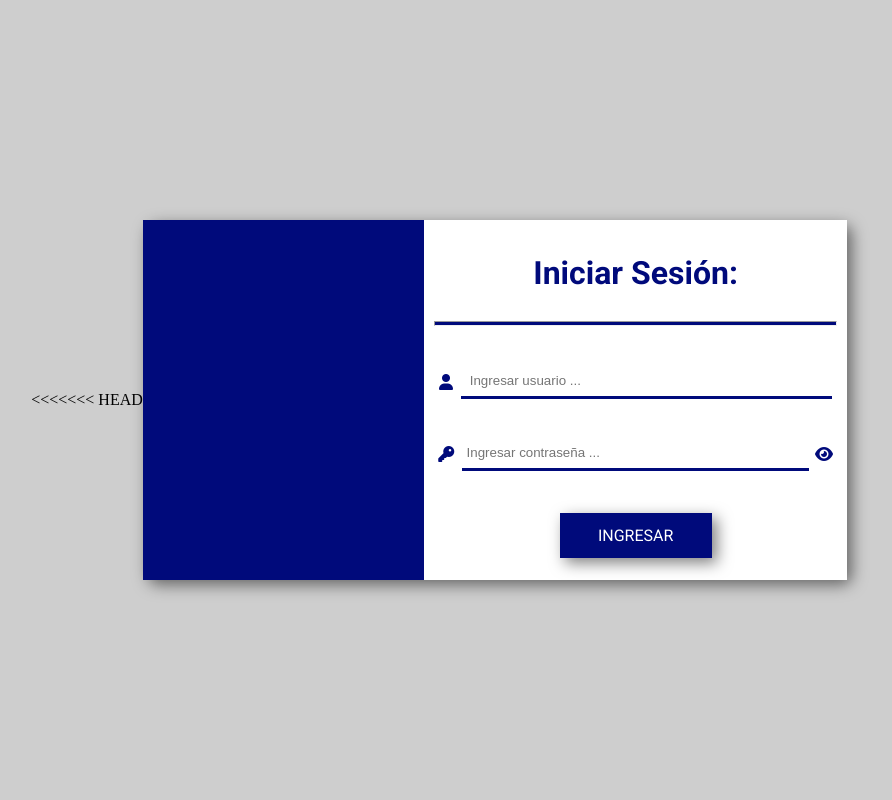
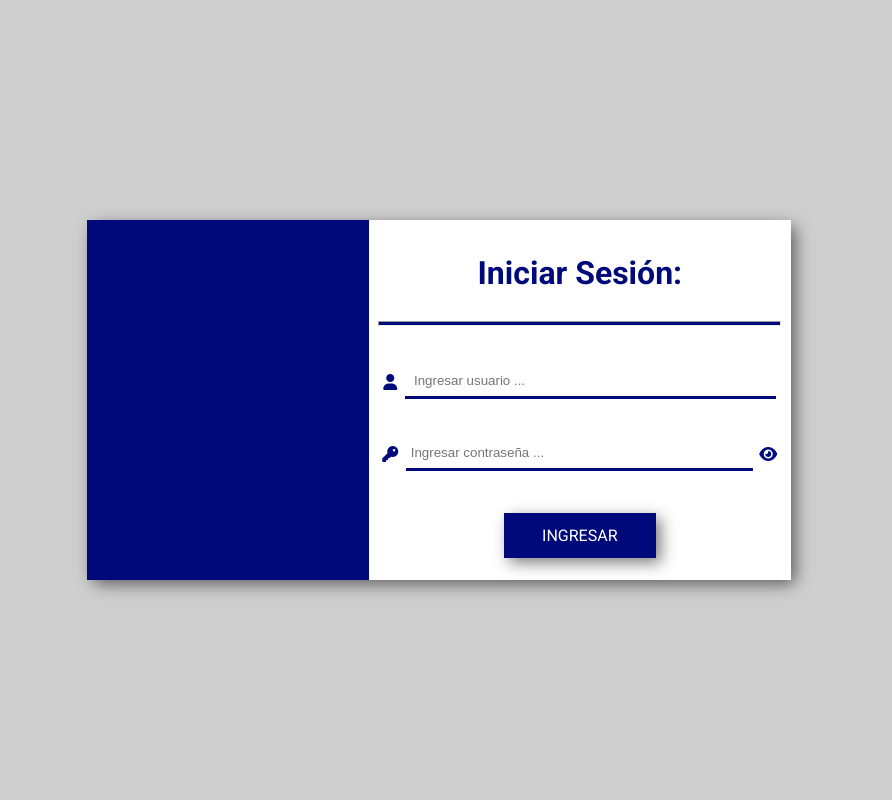
Before and after one commit to DiegoNiS/DATABios, a Django app: template DATABIOS/templates/login.html in a window 1280 px wide. Shown: the whole page, without its empty margins (201-1093 px from the left). Run offline with Django 3.2, Linux system fonts and the light colour scheme; the template is opened without the code that fills it, so the values that code supplies are empty.

Commit message:
reparando error

```diff
--- a/DATABIOS/DATABIOS/settings.py
+++ b/DATABIOS/DATABIOS/settings.py
@@ -40,6 +40,7 @@ INSTALLED_APPS = [
     'rest_framework',
     'Usuario',
     'Inventario',
+    'Core',
 ]
 
 MIDDLEWARE = [
--- a/DATABIOS/Inventario/forms.py
+++ b/DATABIOS/Inventario/forms.py
@@ -1,7 +1,7 @@
 # Proyecto/inventario/forms.py
 
 from django import forms
-from .models import Producto, Categoria
+from Core.models import Producto, Categoria
 
 class ProductoForm(forms.ModelForm):
     class Meta:
--- a/DATABIOS/Inventario/views.py
+++ b/DATABIOS/Inventario/views.py
@@ -2,7 +2,7 @@
 from django.shortcuts import render, redirect
 from django.contrib.auth.decorators import login_required
 from django.contrib import messages
-from .models import Categoria, Producto
+from Core.models import Categoria, Producto
 from .forms import ProductoForm, CategoriaForm
 
 # Vista para listar productos (para vendedor y administrador)
--- a/DATABIOS/templates/login.html
+++ b/DATABIOS/templates/login.html
@@ -2,7 +2,6 @@
 
 <!DOCTYPE html>
 <html lang="en">
-<<<<<<< HEAD
 <head>
     <meta charset="UTF-8">
     <meta name="viewport" content="width=device-width, initial-scale=1.0">
```
